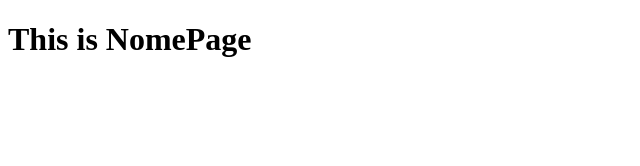
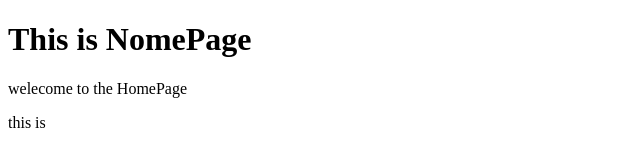
Before and after one commit to Azure0413/class, a plain HTML site: page index.html in a window 1280 px wide. Shown: the whole page, without its empty margins (0-640 px from the left). Drawn offline with Linux system fonts and the light colour scheme.

Commit message:
some new code

```diff
--- a/index.html
+++ b/index.html
@@ -8,5 +8,7 @@
 </head>
 <body>
     <h1>This is NomePage</h1>
+    <p>welecome to the HomePage</p>
+    <p>this is </p>
 </body>
 </html>
```
Also changed, not shown: 1 other file.
